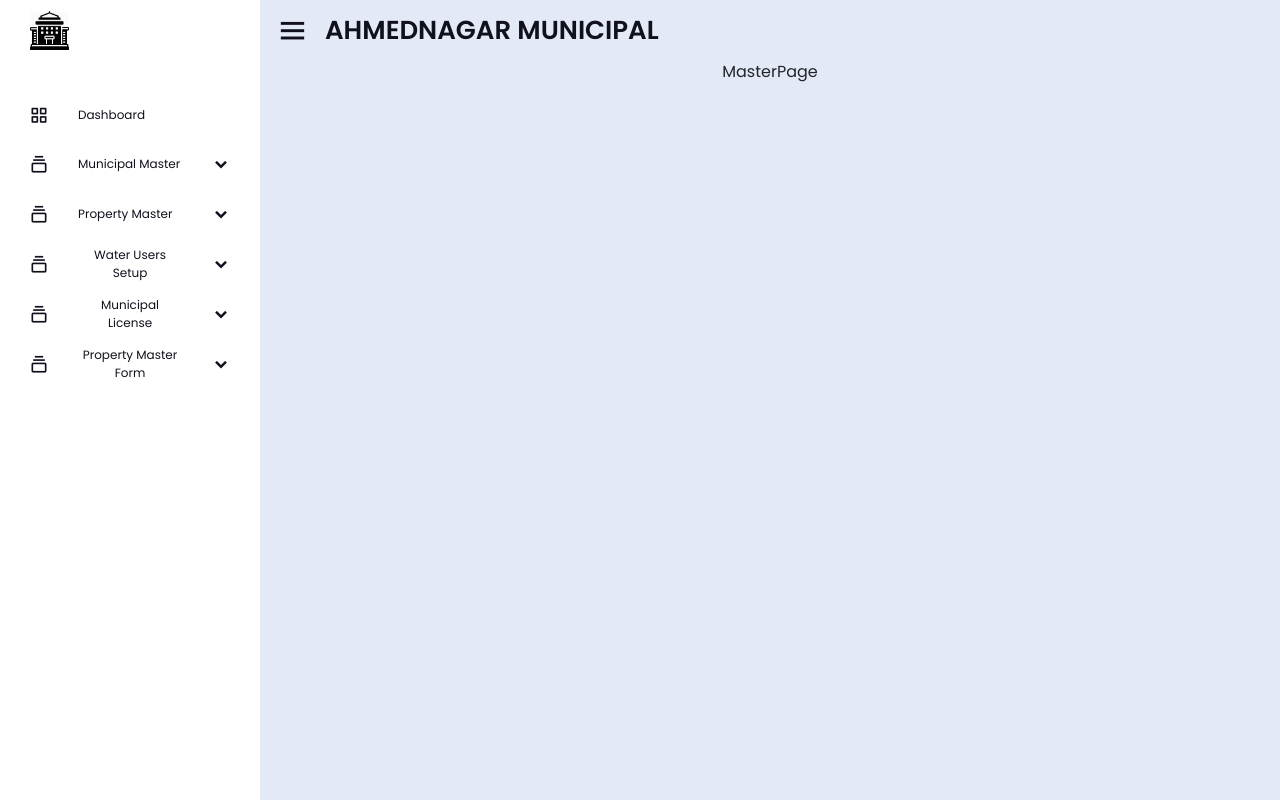
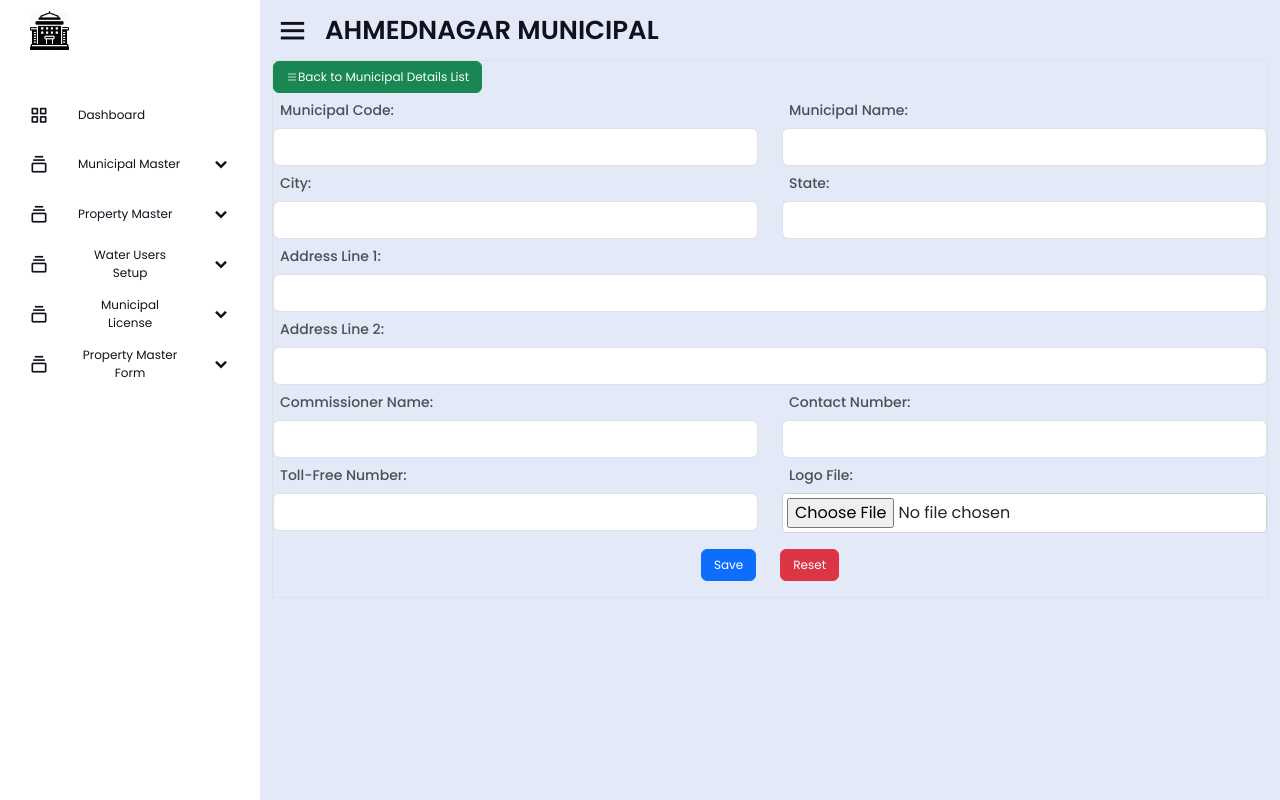
Before and after one commit to saurabhsingh0511/municipal, a React (Create React App) app: page /master-page in a window 1280 px wide. Built offline with nearby package versions, Linux system fonts and the light colour scheme.

Commit message:
UI Change

```diff
--- /dev/null
+++ b/src/components/button/Button.css
@@ -0,0 +1,4 @@
+.master_btn {
+    font-size: 12px !important;
+    color: white !important;
+}
--- /dev/null
+++ b/src/components/button/Button.jsx
@@ -0,0 +1,9 @@
+import './Button.css'
+
+const Button = ({buttonName, type, bootIcon}) => {
+  return (
+    <div><button className={`btn ${type} master_btn`}>{bootIcon}{buttonName}</button></div>
+  )
+}
+
+export default Button
--- a/src/components/sidebar.jsx
+++ b/src/components/sidebar.jsx
@@ -1,6 +1,7 @@
 import React, { useState } from 'react';
 import '../css/Sidebar.css'; // Import your CSS file here
 import icon from '../image/Courthouse.png'
+import { Link } from 'react-router-dom';
 
 const Sidebar = ({isClosed}) => {
   const [activeMenu, setActiveMenu] = useState(null);
@@ -37,6 +38,7 @@
           <ul className={`sub-menu ${activeMenu === 1 ? 'showMenu' : 'sub-menu-hide'}`}>
             <li><a className="link_name" href="#">Municipal Master</a></li>
             <li><a href="#">Municipal Master Form</a></li>
+            {/* <li><Link to="municipal-details-list">Municipal Details List</Link></li> */}
           </ul>
         </li>
 
--- /dev/null
+++ b/src/pages/Dashboard/Dashboard.css
@@ -0,0 +1,45 @@
+.dashboard-container {
+    font-family: Arial, sans-serif;
+    background: #f4f4f4;
+    color: #333;
+    padding: 20px;
+    min-height: 100vh;
+  }
+
+  .dashboard-header {
+    background: #4CAF50;
+    color: white;
+    padding: 20px;
+    border-radius: 8px;
+    text-align: center;
+  }
+
+  .dashboard-content {
+    display: flex;
+    flex-wrap: wrap;
+    gap: 20px;
+    margin-top: 20px;
+  }
+
+  .card {
+    background: white;
+    border-radius: 8px;
+    box-shadow: 0 4px 8px rgba(0, 0, 0, 0.1);
+    padding: 20px;
+    flex: 1;
+    min-width: 200px;
+    transition: transform 0.3s;
+  }
+
+  .card h2 {
+    margin-top: 0;
+  }
+
+  .card p {
+    color: #666;
+  }
+
+  .card:hover {
+    transform: translateY(-5px);
+    box-shadow: 0 6px 12px rgba(0, 0, 0, 0.15);
+  }
--- /dev/null
+++ b/src/pages/Dashboard/Dashboard.jsx
@@ -0,0 +1,27 @@
+import './Dashboard.css';
+
+const Dashboard = () => {
+  return (
+    <div className="dashboard-container">
+      <header className="dashboard-header">
+        <h1>Welcome to Dashboard</h1>
+      </header>
+      <div className="dashboard-content">
+        <div className="card">
+          <h2>Overview</h2>
+          <p>Get insights at a glance.</p>
+        </div>
+        <div className="card">
+          <h2>Statistics</h2>
+          <p>View your performance metrics.</p>
+        </div>
+        <div className="card">
+          <h2>Notifications</h2>
+          <p>Check the latest updates.</p>
+        </div>
+      </div>
+    </div>
+  );
+};
+
+export default Dashboard;
--- /dev/null
+++ b/src/pages/MunicipalMaster/MasterPage.css
@@ -0,0 +1,44 @@
+.form_container {
+    width: 100%;
+    box-sizing: border-box;
+  }
+
+  .form-group label {
+    font-weight: 500;
+    color: #495057;
+    display: flex;
+    padding: 0.5em;
+    font-size: 14px;
+}
+
+  .form-control {
+    border-radius: 0.25rem;
+    box-shadow: 0 0 0 rgba(0, 0, 0, 0.125);
+    padding: 0.5rem;
+    font-size: 1rem;
+  }
+
+  .form-control-file {
+    border-radius: 0.25rem;
+    border: 1px solid #ced4da;
+    padding: 4px;
+    background-color: #fff;
+    width: 100%;
+}
+  .btn-primary {
+    background-color: #007bff;
+    border-color: #007bff;
+    font-size: 1.1rem;
+  }
+
+  .btn-primary:hover {
+    background-color: #0056b3;
+    border-color: #004085;
+  }
+
+  @media (max-width: 767.98px) {
+    .form_container {
+      padding-left: 1rem;
+      padding-right: 1rem;
+    }
+  }
--- /dev/null
+++ b/src/pages/MunicipalMaster/MasterPage.jsx
@@ -0,0 +1,151 @@
+import React from "react";
+import "./MasterPage.css";
+import Button from "../../components/button/Button";
+import { Link } from "react-router-dom";
+
+const MasterPage = () => {
+  return (
+    <div className="container-fluid form_container">
+      <div className="border">
+        <div className="text-start">
+          <Link to="municipal-details-list">
+            <Button
+              type="btn-success"
+              buttonName="Back to Municipal Details List"
+              bootIcon={<i class="bi bi-list"></i>}
+            />
+          </Link>
+        </div>
+        <form>
+          <div className="row">
+            <div className="col-md-6 ">
+              <div className="form-group">
+                <label htmlFor="municipalCode">Municipal Code:</label>
+                <input
+                  type="text"
+                  id="municipalCode"
+                  name="municipalCode"
+                  className="form-control"
+                  required
+                />
+              </div>
+            </div>
+            <div className="col-md-6 ">
+              <div className="form-group">
+                <label htmlFor="municipalName">Municipal Name:</label>
+                <input
+                  type="text"
+                  id="municipalName"
+                  name="municipalName"
+                  className="form-control"
+                  required
+                />
+              </div>
+            </div>
+            <div className="col-md-6 ">
+              <div className="form-group">
+                <label htmlFor="city">City:</label>
+                <input
+                  type="text"
+                  id="city"
+                  name="city"
+                  className="form-control"
+                  required
+                />
+              </div>
+            </div>
+            <div className="col-md-6 ">
+              <div className="form-group">
+                <label htmlFor="state">State:</label>
+                <input
+                  type="text"
+                  id="state"
+                  name="state"
+                  className="form-control"
+                  required
+                />
+              </div>
+            </div>
+            <div className="col-md-12 ">
+              <div className="form-group">
+                <label htmlFor="addressLine1">Address Line 1:</label>
+                <input
+                  type="text"
+                  id="addressLine1"
+                  name="addressLine1"
+                  className="form-control"
+                  required
+                />
+              </div>
+            </div>
+            <div className="col-md-12 ">
+              <div className="form-group">
+                <label htmlFor="addressLine2">Address Line 2:</label>
+                <input
+                  type="text"
+                  id="addressLine2"
+                  name="addressLine2"
+                  className="form-control"
+                />
+              </div>
+            </div>
+            <div className="col-md-6 ">
+              <div className="form-group">
+                <label htmlFor="commissionerName">Commissioner Name:</label>
+                <input
+                  type="text"
+                  id="commissionerName"
+                  name="commissionerName"
+                  className="form-control"
+                  required
+                />
+              </div>
+            </div>
+            <div className="col-md-6 ">
+              <div className="form-group">
+                <label htmlFor="contactNumber">Contact Number:</label>
+                <input
+                  type="tel"
+                  id="contactNumber"
+                  name="contactNumber"
+                  className="form-control"
+                  required
+                />
+              </div>
+            </div>
+            <div className="col-md-6 ">
+              <div className="form-group">
+                <label htmlFor="tollFreeNumber">Toll-Free Number:</label>
+                <input
+                  type="tel"
+                  id="tollFreeNumber"
+                  name="tollFreeNumber"
+                  className="form-control"
+                  required
+                />
+              </div>
+            </div>
+            <div className="col-md-6 ">
+              <div className="form-group">
+                <label htmlFor="logo">Logo File:</label>
+                <input
+                  type="file"
+                  id="logo"
+                  name="logo"
+                  className="form-control-file"
+                  accept="image/*"
+                />
+              </div>
+            </div>
+            <div className="col-12 text-center my-3 d-flex justify-content-center gap-4">
+              <Button type="btn-primary" buttonName="Save" />
+              <Button type="btn-danger" buttonName="Reset" />
+            </div>
+          </div>
+        </form>
+      </div>
+    </div>
+  );
+};
+
+export default MasterPage;
--- a/src/pages/master/MunicipalDetailsList.jsx
+++ b/src/pages/MunicipalMaster/MunicipalDetailsList.jsx
@@ -1,11 +1,11 @@
 import React from "react";
 import "./MunicipalDetailsList.css";
 import { Link } from "react-router-dom";
+import Button from "../../components/button/Button";
 
 const MunicipalDetailsList = () => {
   return (
-    <div className="container-fluid mt-5">
-      {/* Add New Municipal Button */}
+    <div className="container-fluid">
       <div className="d-flex justify-content-between mb-3">
         <Link to="master-page">
           <button className="btn btn-success master_btn">
@@ -26,7 +26,6 @@
         </button>
       </div>
 
-      {/* Responsive Table */}
       <div className="table-responsive">
         <table className="table table-striped master_table">
           <thead>
@@ -58,10 +57,10 @@
                 <img src="logo.png" alt="logo" width="40" />
               </td>
               <td>
-                <button className="btn btn-info master_btn">Update</button>
+                <Button type="btn-info" buttonName="Update" />
               </td>
               <td>
-                <button className="btn btn-danger master_btn">Delete</button>
+                <Button type="btn-danger" buttonName="Delete" />
               </td>
             </tr>
           </tbody>
--- a/src/pages/master/MasterPage.jsx
+++ /dev/null
@@ -1,9 +0,0 @@
-import React from 'react'
-
-const MasterPage = () => {
-  return (
-    <div>MasterPage</div>
-  )
-}
-
-export default MasterPage
```
Also changed, not shown: src/route/Route.jsx (+8 -3 lines), src/pages/MunicipalMaster/MunicipalDetailsList.css (renamed from src/pages/master/MunicipalDetailsList.css).
